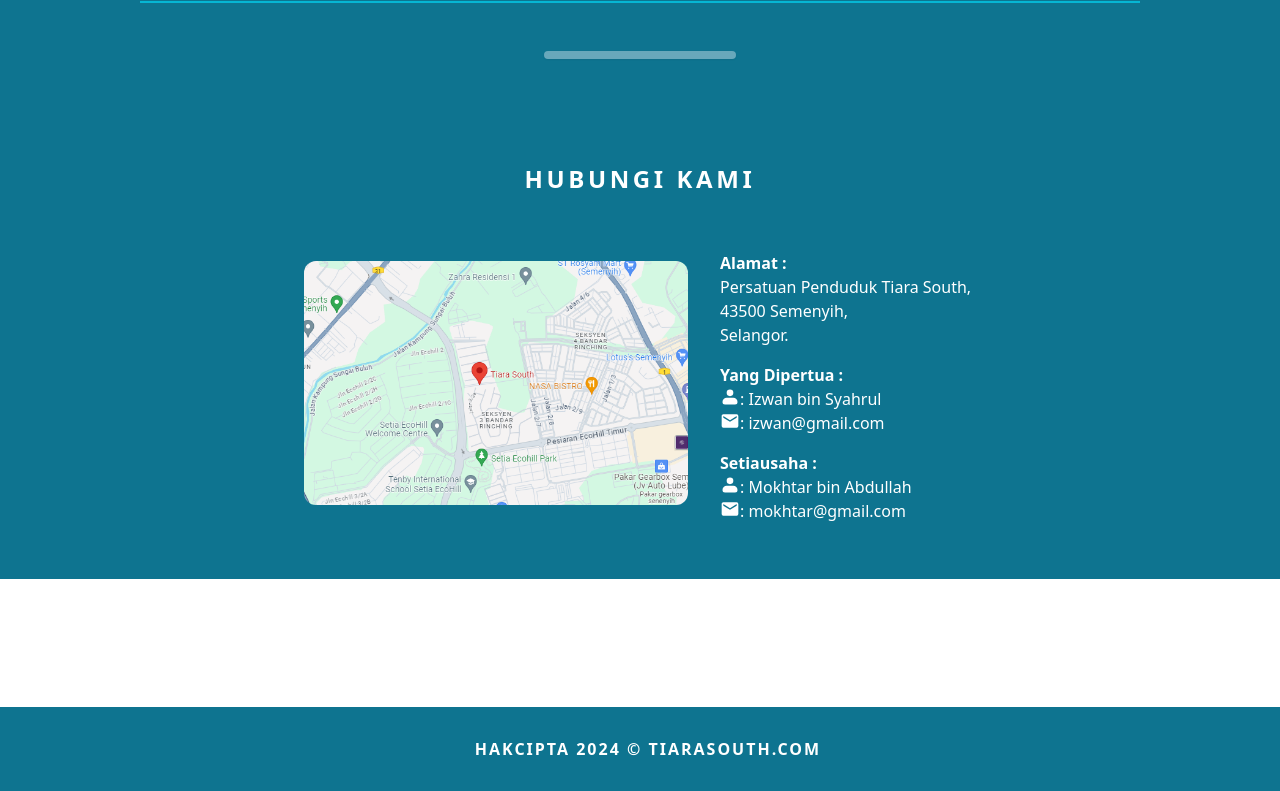
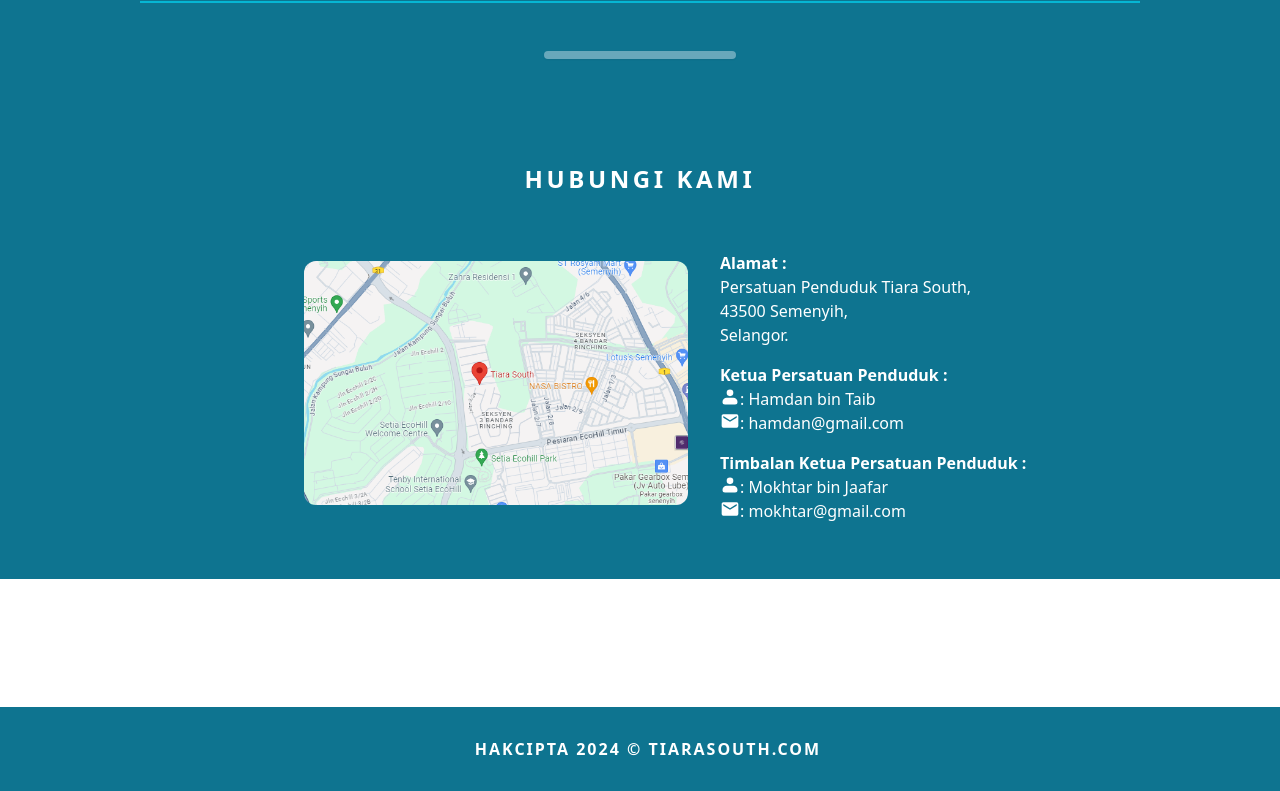
Before and after one commit to adamhijjaz/tiara-south-client, a React (Create React App) app: page /Direktori in a window 1280 px wide. Shown: the part 883-1674 px from the top of the page. Built offline with nearby package versions, Linux system fonts and the light colour scheme.

Commit message:
Update after SIT

```diff
--- a/src/pages/Carta.js
+++ b/src/pages/Carta.js
@@ -25,7 +25,7 @@ function Carta() {
       <section className="flex overflow-hidden relative flex-col justify-center items-center px-16 pt-16 pb-24 w-full text-8xl font-bold text-center text-white backdrop-blur-[2px] min-h-[322px] tracking-[8px] max-md:px-5 max-md:max-w-full max-md:text-4xl">
         <img
           loading="lazy"
-          src="https://media.graphassets.com/resize=fit:crop,width:1280,height:660/9qiBGM97SZinM5O3ENvv"
+          src="https://png.pngtree.com/background/20230424/original/pngtree-an-aerial-view-of-residential-buildings-with-green-roofs-picture-image_2462208.jpg"
           alt=""
           className="absolute z-[-2] inset-0 object-cover size-full"
         />
--- a/src/pages/Direktori.js
+++ b/src/pages/Direktori.js
@@ -22,8 +22,8 @@ const contact_us = {
       address:
         "Persatuan Penduduk Tiara South, \n 43500 Semenyih, \n Selangor.",
     },
-    { name: "Izwan bin Syahrul", email1: "izwan@gmail.com" },
-    { name: "Mokhtar bin Abdullah", email2: "mokhtar@gmail.com" },
+    { name: "Hamdan bin Taib", email1: "hamdan@gmail.com" },
+    { name: "Mokhtar bin Jaafar", email2: "mokhtar@gmail.com" },
   ],
   goto: "https://www.google.com/maps/place/Tiara+South/@2.9293015,101.8426264,15z/data=!4m6!3m5!1s0x31cdce5f321901d9:0x7284d4f9fd8cb835!8m2!3d2.9293015!4d101.8426264!16s%2Fg%2F11b6nlnpnc?entry=ttu",
 };
@@ -155,7 +155,7 @@ function Direktori() {
                   )}
                   {item.email1 && (
                     <div className="mt-2">
-                      <div className="font-bold">Yang Dipertua :</div>
+                      <div className="font-bold">Ketua Persatuan Penduduk :</div>
 
                       <div className="flex ">
                         <IconProfile></IconProfile> : {item.name}
@@ -167,7 +167,7 @@ function Direktori() {
                   )}
                   {item.email2 && (
                     <div className="mt-2">
-                      <div className="font-bold">Setiausaha :</div>
+                      <div className="font-bold">Timbalan Ketua Persatuan Penduduk  :</div>
 
                       <div className="flex ">
                         <IconProfile></IconProfile> : {item.name}
```
